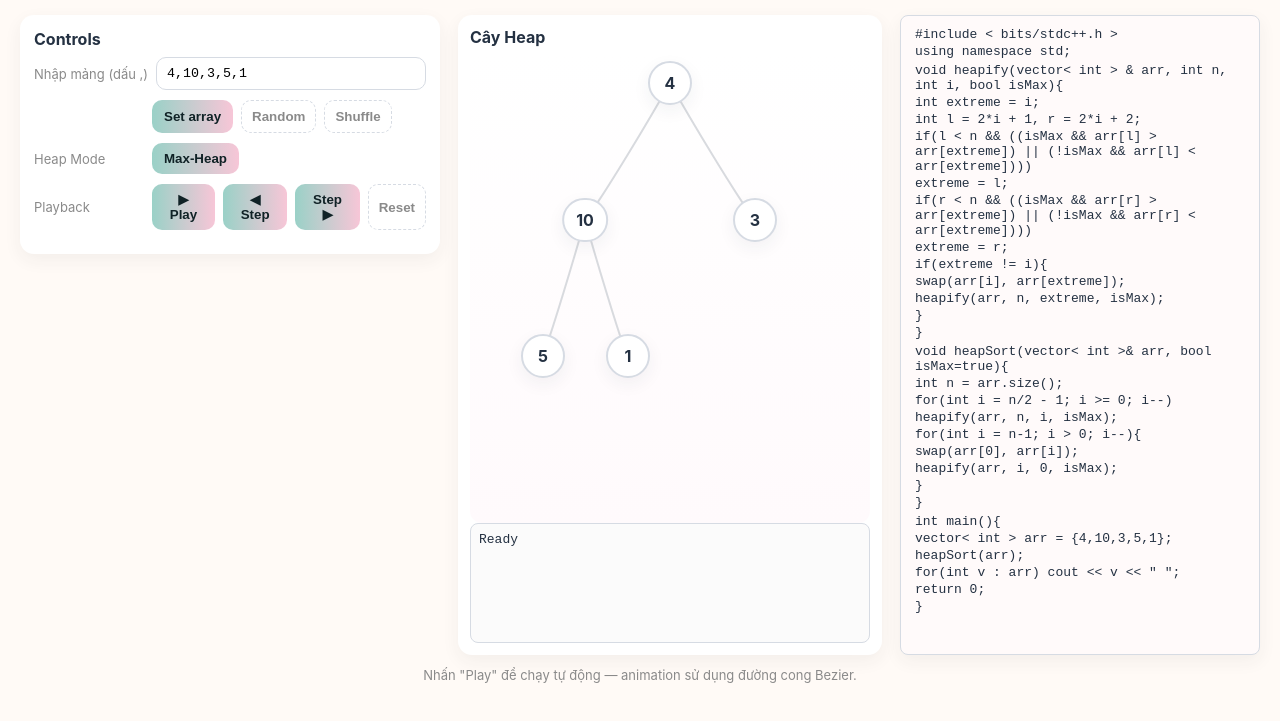
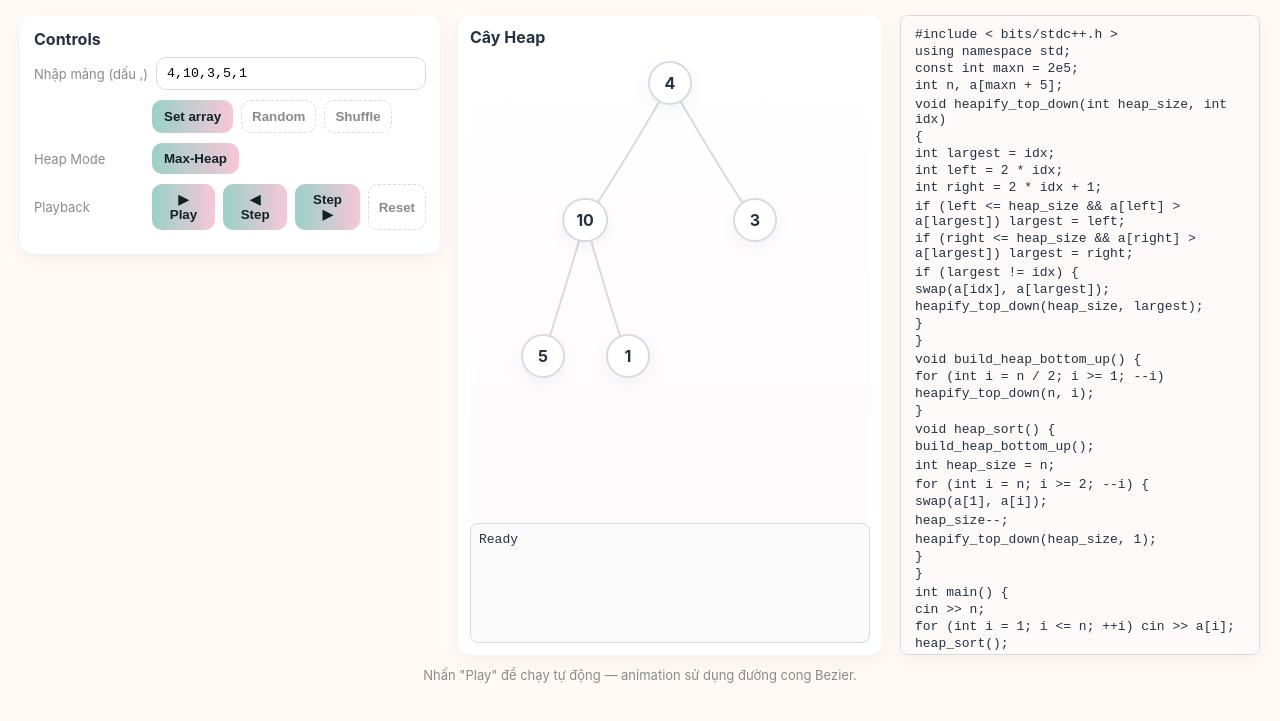
Before and after one commit to mshrmvip/heapsort, a plain HTML site: page index.html in a window 1280 px wide. Shown: the part 63-784 px from the top of the page. Drawn offline with Linux system fonts and the light colour scheme.

Commit message:
Update index.html

```diff
--- a/index.html
+++ b/index.html
@@ -114,40 +114,56 @@ const codePanel = document.getElementById('codePanel');
 
 let ARRAY=[4,10,3,5,1], NODE_MAP={}, steps=[], currentStep=0, playing=false, isMax=true, animating=false, animationDuration=600;
 
-const HEAP_SORT_CODE=[
+const HEAP_SORT_CODE = [
 '#include < bits/stdc++.h >',
 'using namespace std;',
+'const int maxn = 2e5;',
+'int n, a[maxn + 5];',
 '',
-'void heapify(vector< int > & arr, int n, int i, bool isMax){',
-'    int extreme = i;',
-'    int l = 2*i + 1, r = 2*i + 2;',
-'    if(l < n && ((isMax && arr[l] > arr[extreme]) || (!isMax && arr[l] < arr[extreme])))',
-'        extreme = l;',
-'    if(r < n && ((isMax && arr[r] > arr[extreme]) || (!isMax && arr[r] < arr[extreme])))',
-'        extreme = r;',
-'    if(extreme != i){',
-'        swap(arr[i], arr[extreme]);',
-'        heapify(arr, n, extreme, isMax);',
+'void heapify_top_down(int heap_size, int idx)',
+'{',
+'    int largest = idx;',
+'    int left = 2 * idx;',
+'    int right = 2 * idx + 1;',
+'',
+'    if (left <= heap_size && a[left] > a[largest]) largest = left;',
+'    if (right <= heap_size && a[right] > a[largest]) largest = right;',
+'',
+'    if (largest != idx) {',
+'        swap(a[idx], a[largest]);',
+'        heapify_top_down(heap_size, largest);',
 '    }',
 '}',
 '',
-'void heapSort(vector< int >& arr, bool isMax=true){',
-'    int n = arr.size();',
-'    for(int i = n/2 - 1; i >= 0; i--)',
-'        heapify(arr, n, i, isMax);',
-'    for(int i = n-1; i > 0; i--){',
-'        swap(arr[0], arr[i]);',
-'        heapify(arr, i, 0, isMax);',
+'void build_heap_bottom_up() {',
+'    for (int i = n / 2; i >= 1; --i)',
+'        heapify_top_down(n, i);',
+'}',
+'',
+'void heap_sort() {',
+'    build_heap_bottom_up();',
+'',
+'    int heap_size = n;',
+'',
+'    for (int i = n; i >= 2; --i) {',
+'        swap(a[1], a[i]);',
+'',
+'        heap_size--;',
+'',
+'        heapify_top_down(heap_size, 1);',
 '    }',
 '}',
 '',
-'int main(){',
-'    vector< int > arr = {4,10,3,5,1};',
-'    heapSort(arr);',
-'    for(int v : arr) cout << v << " ";',
+'int main() {',
+'    cin >> n;',
+'    for (int i = 1; i <= n; ++i) cin >> a[i];',
+'    heap_sort();',
+'    for (int i = 1; i <= n; ++i) cout << a[i] << " ";',
+'    cout << "\\n";',
 '    return 0;',
 '}'
 ];
+
 
 // render code panel
 codePanel.innerHTML = HEAP_SORT_CODE.map((line,i)=>`<div class="code-line" id="code-line-${i}">${line}</div>`).join('');
```
